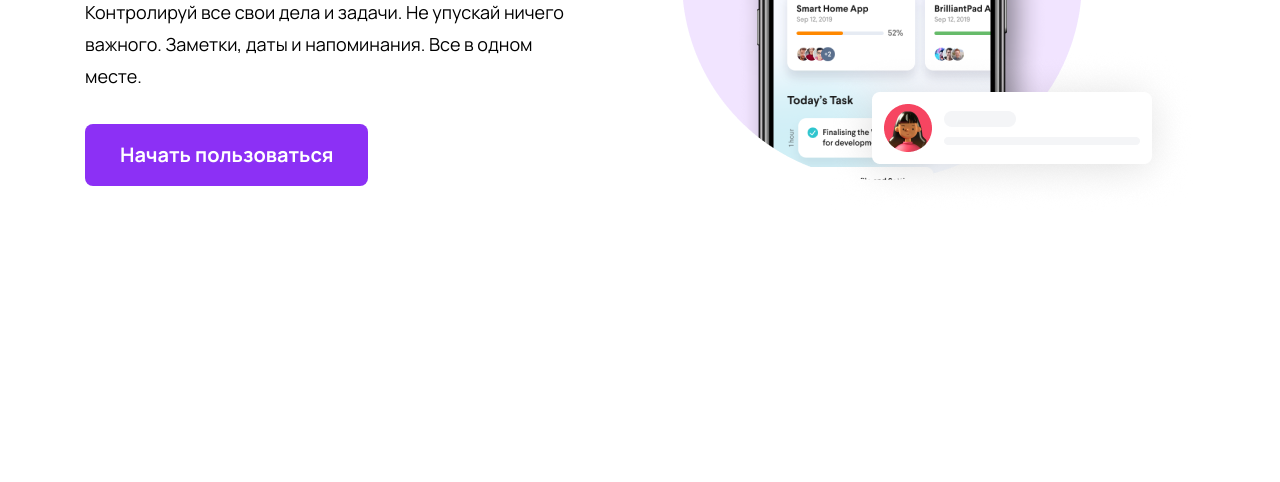
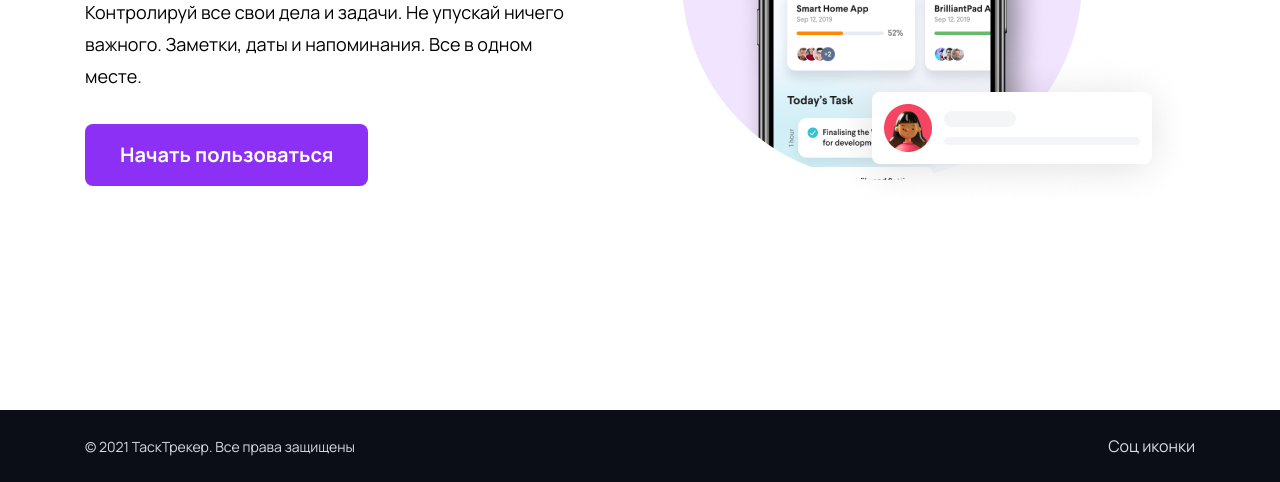
Before and after one commit to Nattyme/TaskTracker, a plain HTML site: page index.html in a window 1280 px wide. Shown: the part 515-997 px from the top of the page. Before the commit the page ends 925 px from the top, so only its background shows below. Drawn offline with Linux system fonts and the light colour scheme.

Commit message:
HTML/CSS footer

```diff
--- a/css/main.css
+++ b/css/main.css
@@ -79,6 +79,7 @@ img {
     display: flex;
     justify-content: space-between;
     align-items: center;
+
     padding-top: 197px;
     padding-bottom: 197px;
 }
@@ -131,3 +132,32 @@ text-decoration: none;
 .button:hover {
     opacity: 0.8;
 }
+
+/* Footer */
+
+.footer {
+    display: flex;
+    align-items: center;
+    height: 72px;
+    background-color:  #0B0D17;
+    color: #D9DBE1;
+}
+
+.footer-container {
+    width: 1110px;
+    margin: 0 auto;
+    display: flex;
+    justify-content: space-between;
+    align-items: center;
+
+}
+
+.footer-copyright {
+    font-size: 14px;
+
+}
+
+
+.footer-socials {
+
+}
--- a/index.html
+++ b/index.html
@@ -50,5 +50,16 @@
     </div>
 </div>
 
+<div class="footer">
+    <div class="footer-container">
+        <div class="footer-copyright">
+            <p>© 2021 ТаскТрекер. Все права защищены</p>
+        </div>
+        <div class="footer-socials">
+            Соц иконки
+        </div>
+    </div>
+</div>
+
 </body>
 </html>
```
